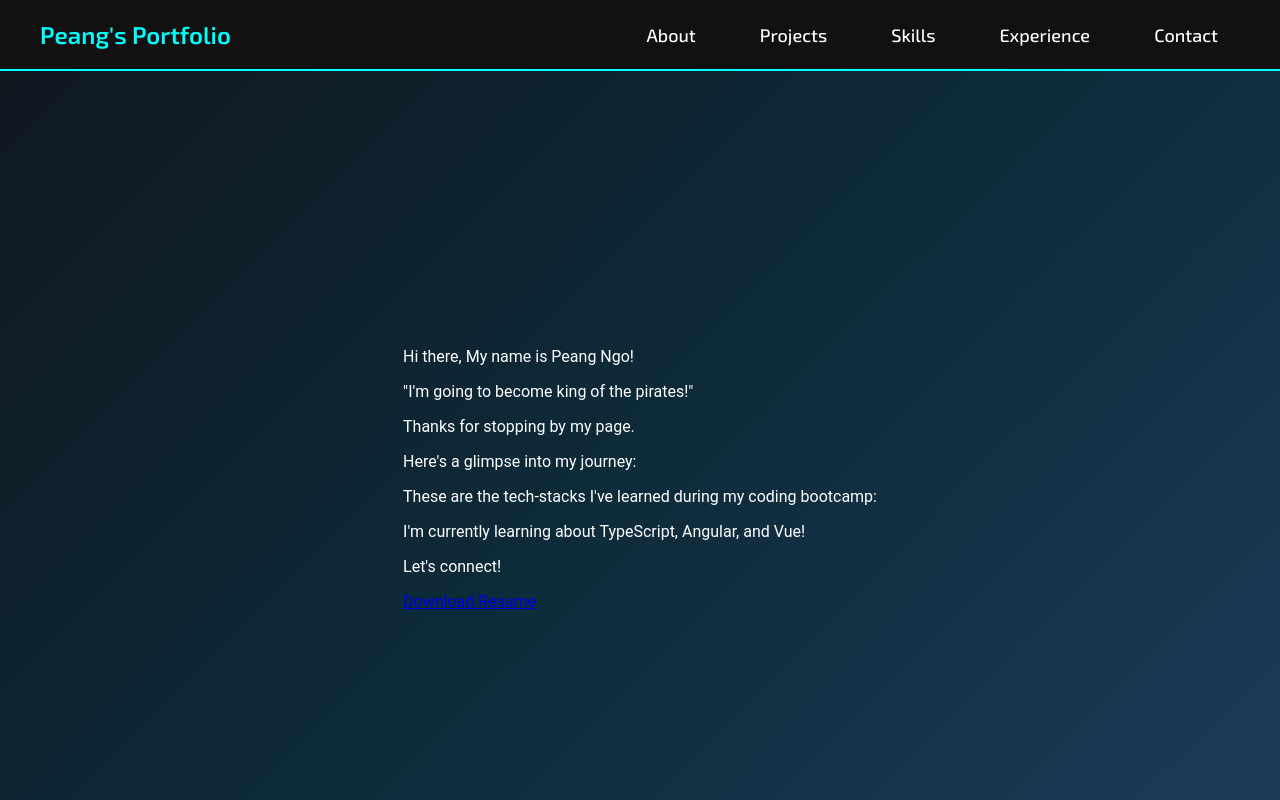
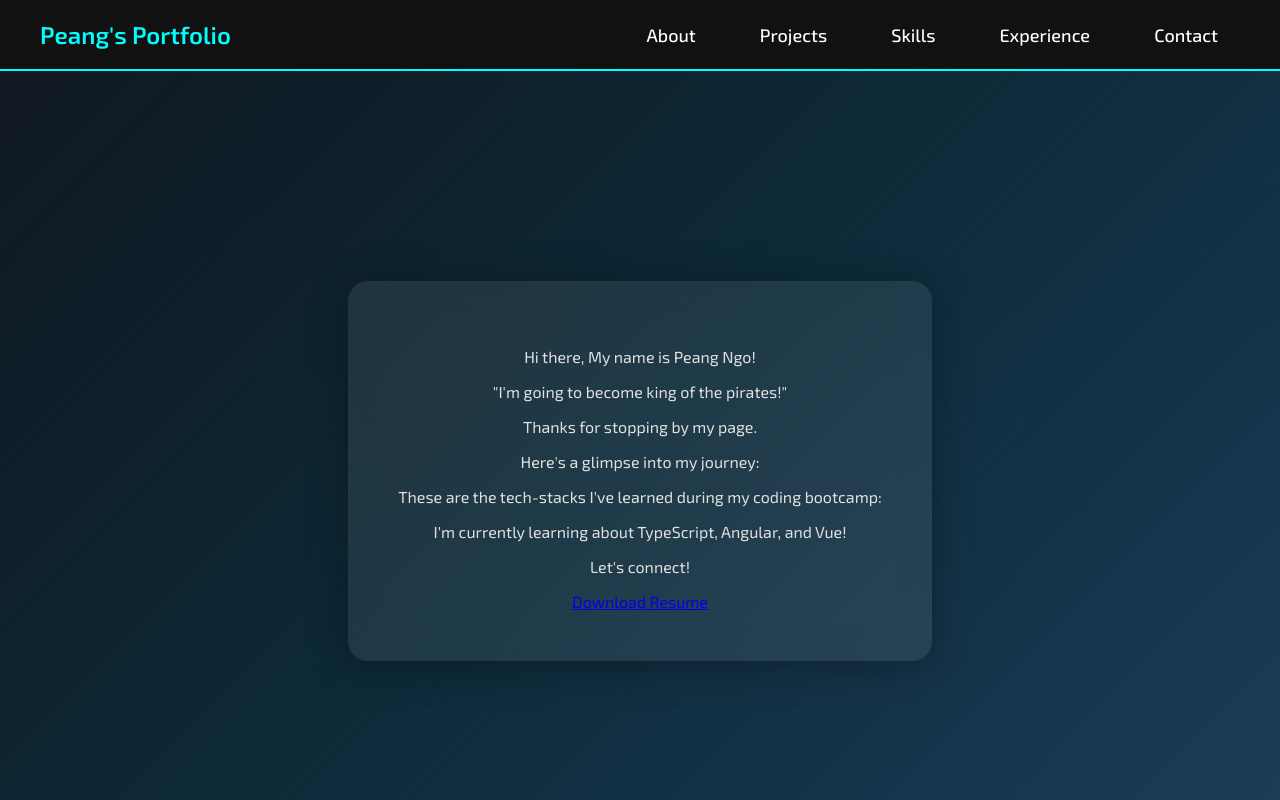
Before and after one commit to pingno/Show, a React (Create React App) app in the folder show/: page / in a window 1280 px wide. Shown: the top 800 px of the page. Built offline with nearby package versions, Linux system fonts and the light colour scheme.

Commit message:
center column style glass

```diff
--- a/show/src/components/Home/Home.css
+++ b/show/src/components/Home/Home.css
@@ -9,3 +9,17 @@
   background: linear-gradient(135deg, #101820 0%, #0d2b3a 50%, #1e3c59 100%);
   overflow: hidden;
 }
+
+
+/* Glassmorphism effect for the main column */
+.center-column {
+  text-align: center;
+  color: #e0e0e0;
+  font-family: 'Exo 2', sans-serif;
+  background: rgba(255, 255, 255, 0.08);
+  backdrop-filter: blur(15px);
+  border-radius: 20px;
+  padding: 50px;
+  box-shadow: 0 4px 40px rgba(0, 0, 0, 0.3);
+  max-width: 80%;
+}
```
